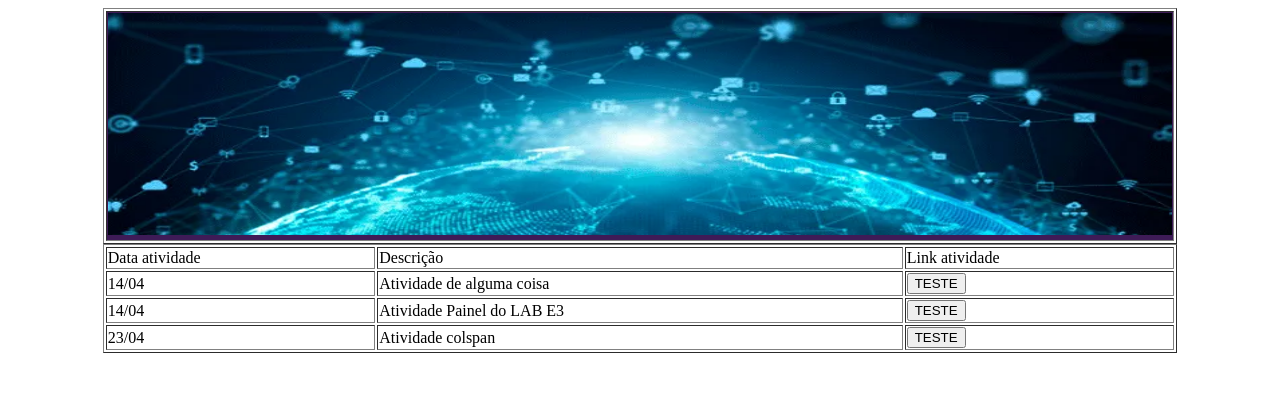
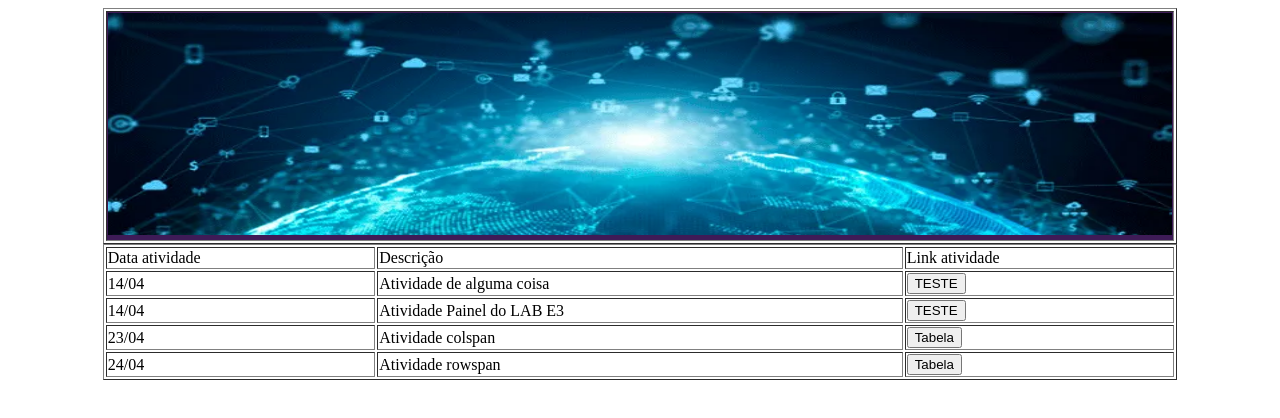
Before and after one commit to hernanegonsalves/html15-04, a plain HTML site: page index.html in a window 1280 px wide. Drawn offline with Linux system fonts and the light colour scheme.

Commit message:
Update index.html

```diff
--- a/index.html
+++ b/index.html
@@ -55,7 +55,18 @@
             Atividade colspan
         </td>
         <td>
-            <a href="colspan2304.html"> <button>TESTE</button> </a>
+            <a href="colspan2304.html"> <button>Tabela </button> </a>
+        </td>
+    </tr>
+     <tr>
+        <td>
+            24/04
+        </td>
+        <td>
+            Atividade rowspan
+        </td>
+        <td>
+            <a href="rowspan.html"> <button>Tabela </button> </a>
         </td>
     </tr>
   </table>
```
